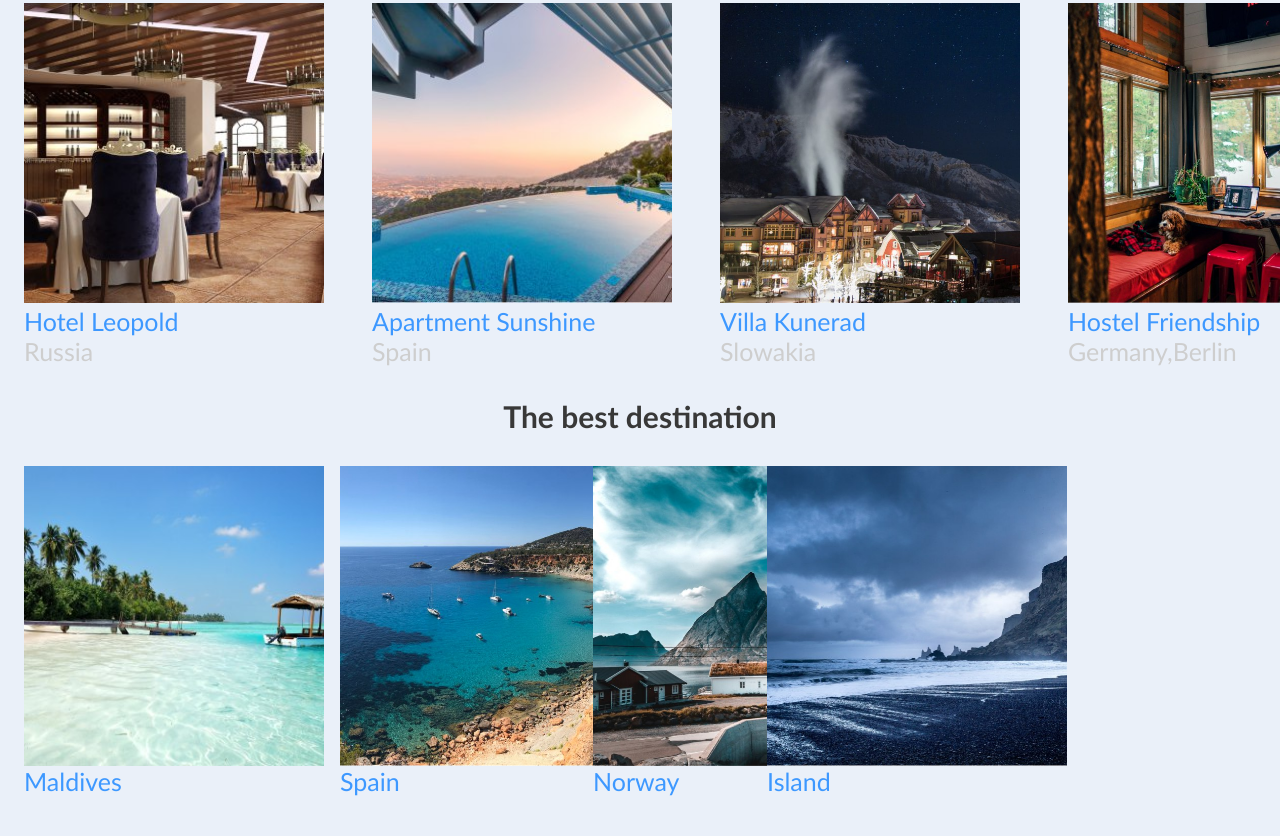
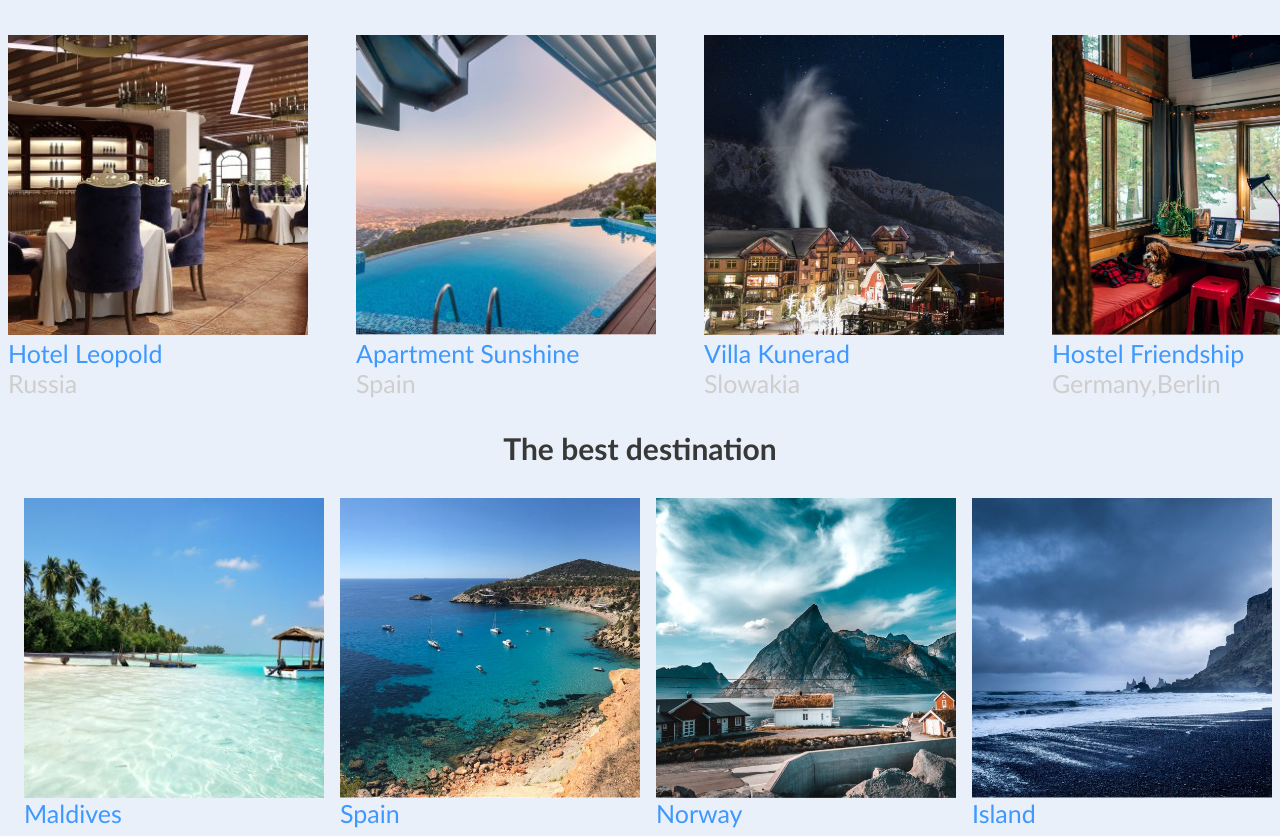
Before and after one commit to sofishkoss/solbeg-html, a website: page index.html in a window 1280 px wide. Shown: the part 323-1159 px from the top of the page. Before the commit the page ends 1127 px from the top, so only its background shows below. Drawn offline with Linux system fonts and the light colour scheme.

Commit message:
25/10/23

```diff
--- a/index.html
+++ b/index.html
@@ -19,17 +19,14 @@
           <img src="assets/photo_5256217390033785094_m.jpg" class="picture1" >
           <div class="text2">Support 24/7</div>
         </div>
-
         <div class="obj 2">
           <img src="assets/photo_5256217390033785115_m.jpg" class="picture1">
           <div class="text2">Communicate directly</div>
         </div>
-
         <div class="obj 3">
           <img src="assets/photo_5256217390033785114_m.jpg" class="picture1">
           <div class="text2">Book online</div>
         </div>
-
         <div class="obj 4">
           <img src="assets/photo_5256217390033785112_m.jpg" class="picture1">
           <div class="text2">Real guest reviews</div>
@@ -42,13 +39,15 @@
       <p>
        <div class="p">Homes guests loves</div>
       </p>
+
+       <p>
           <div class="section-row">
-      <p>
                <div class="obj 1">
                  <img src="assets/10-11-23--1.jpg" class="picture">
                  <div class="text">Hotel Leopold</div>
                  <div class="tx">Russia</div>
                </div>
+
             </p>
 
             <p>
@@ -75,16 +74,16 @@
              </div>
             </p>
 
-
           </div>
 
           <p>
             <div class="p">The best destination</div>
           </p>
+
           <div class="section-row ">
+
             <p>
              <div class="obj 1">
-
                <div class="container">
                  <img src="assets/photo13.jpg" class="image picture"  style="width:300px">
                  <div class="middle">
@@ -92,12 +91,9 @@
                  </div>
                </div>
                <div class="text">Maldives</div>
-
-
              </div>
 
 
-      <div class="section-row ">
              <div class="obj 2">
                <div class="container">
                  <img src="assets/photo12.jpg" class="image picture" style="width:300px">
@@ -107,7 +103,7 @@
                  <div class="text">Spain</div>
                </div>
              </div>
-        <div class="section-row ">
+
                <div class="obj 3">
                  <div class="container">
                    <img src="assets/photo11.jpg" class="image picture" style="width:300px">
@@ -117,7 +113,7 @@
                    <div class="text">Norway</div>
                  </div>
                </div>
-          <div class="section-row ">
+
                <div class="obj 4">
                  <div class="container">
                    <img src="assets/photo10.jpg" class="image picture" style="width:300px">
@@ -134,3 +130,5 @@
 
   </body>
 </html>
+
+<!--сделать остальные фор-->
```
Lines whose indentation alone changed are shown as unchanged.
